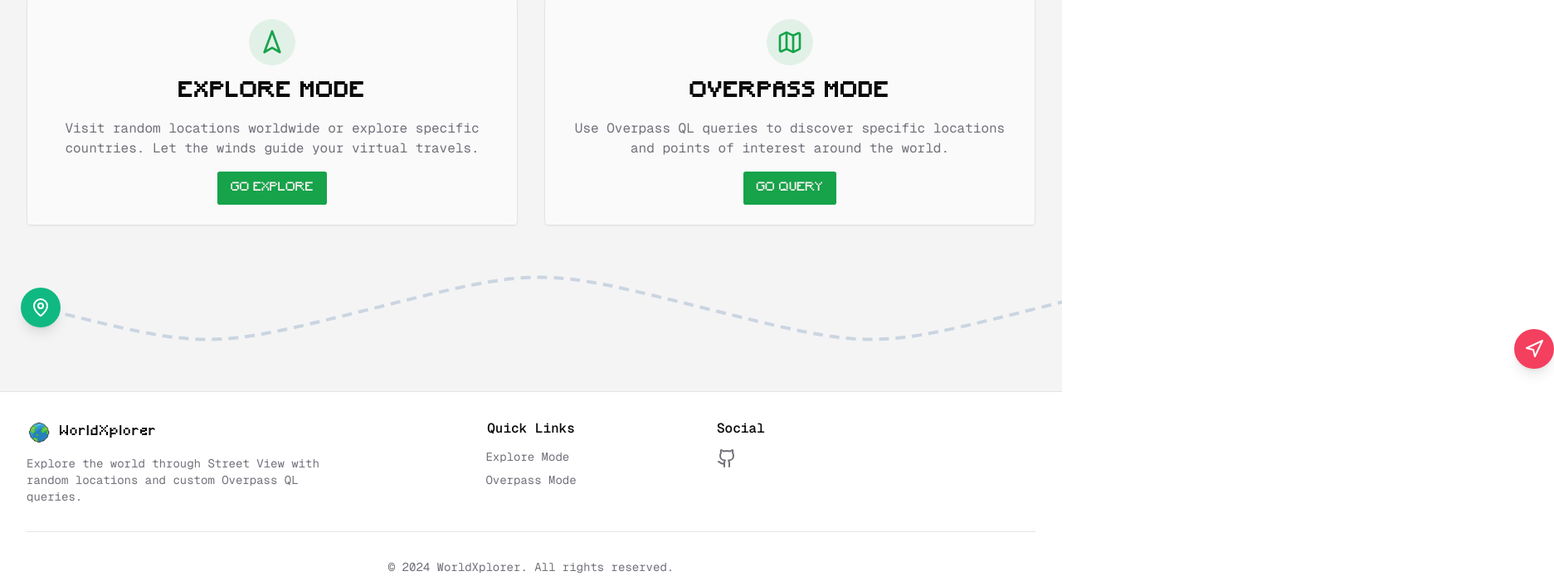
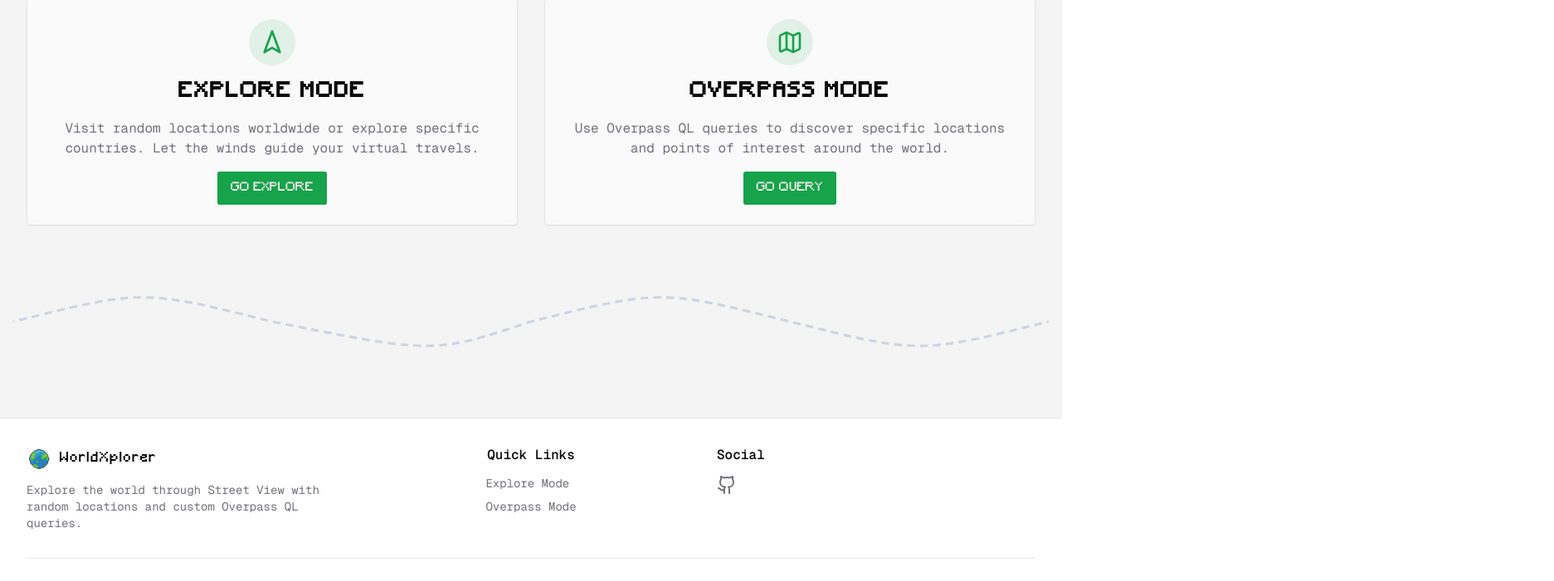
Before and after one commit to ak0411/worldxplorer, a Next.js app: page / in a window 1280 px wide. Shown: the part 454-1155 px from the top of the page at 83% size, 1873 px wide, since content can reach past the window. Built offline with nearby package versions, Linux system fonts and the light colour scheme.

Commit message:
scalable svg

```diff
--- a/src/app/layout.tsx
+++ b/src/app/layout.tsx
@@ -33,7 +33,7 @@ export default function RootLayout({
 }>) {
   return (
     <>
-      <html lang="en" suppressHydrationWarning>
+      <html lang="en" suppressHydrationWarning className="dark">
         <head>
           <link rel="icon" href={globe.src} />
           <link
--- a/src/app/page.tsx
+++ b/src/app/page.tsx
@@ -38,10 +38,10 @@ export default function Home() {
             ))}
           </div>
         </div>
-        <div className="relative mx-auto h-[200px] w-full">
-          <svg className="absolute h-full w-full">
+        <div className="p-4">
+          <svg className="h-[100px] w-full md:h-[200px]" viewBox="0 0 1600 100">
             <path
-              d="M 50 100 C 250 150 250 150 450 100 C 650 50 650 50 850 100 C 1050 150 1050 150 1250 100 C 1450 50 1450 50 1650 100 L 1850 150 "
+              d="M 0 50 C 200 0 200 0 400 50 C 650 100 650 100 800 50 C 1000 0 1000 0 1200 50 C 1400 100 1400 100 1600 50"
               fill="none"
               stroke="#CBD5E1"
               strokeWidth="4"
@@ -49,12 +49,6 @@ export default function Home() {
               className="path-animation"
             />
           </svg>
-          <div className="absolute left-[25px] top-[75px] rounded-full bg-emerald-500 p-3 shadow-lg">
-            <MapPin className="h-6 w-6 text-white" />
-          </div>
-          <div className="absolute left-[1825px] top-[125px] rounded-full bg-rose-500 p-3 shadow-lg">
-            <Navigation className="h-6 w-6 text-white" />
-          </div>
         </div>
       </main>
       <Footer />
```
